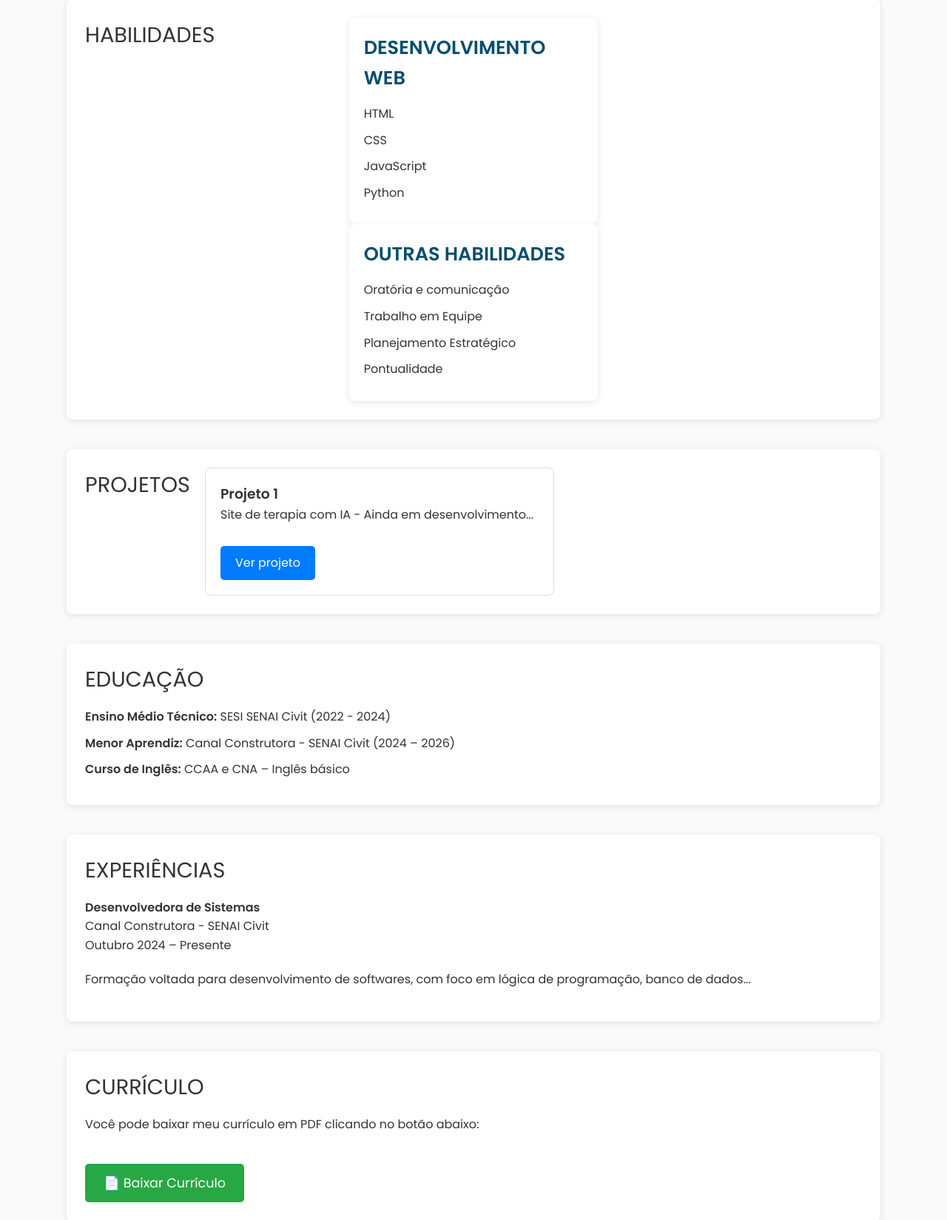
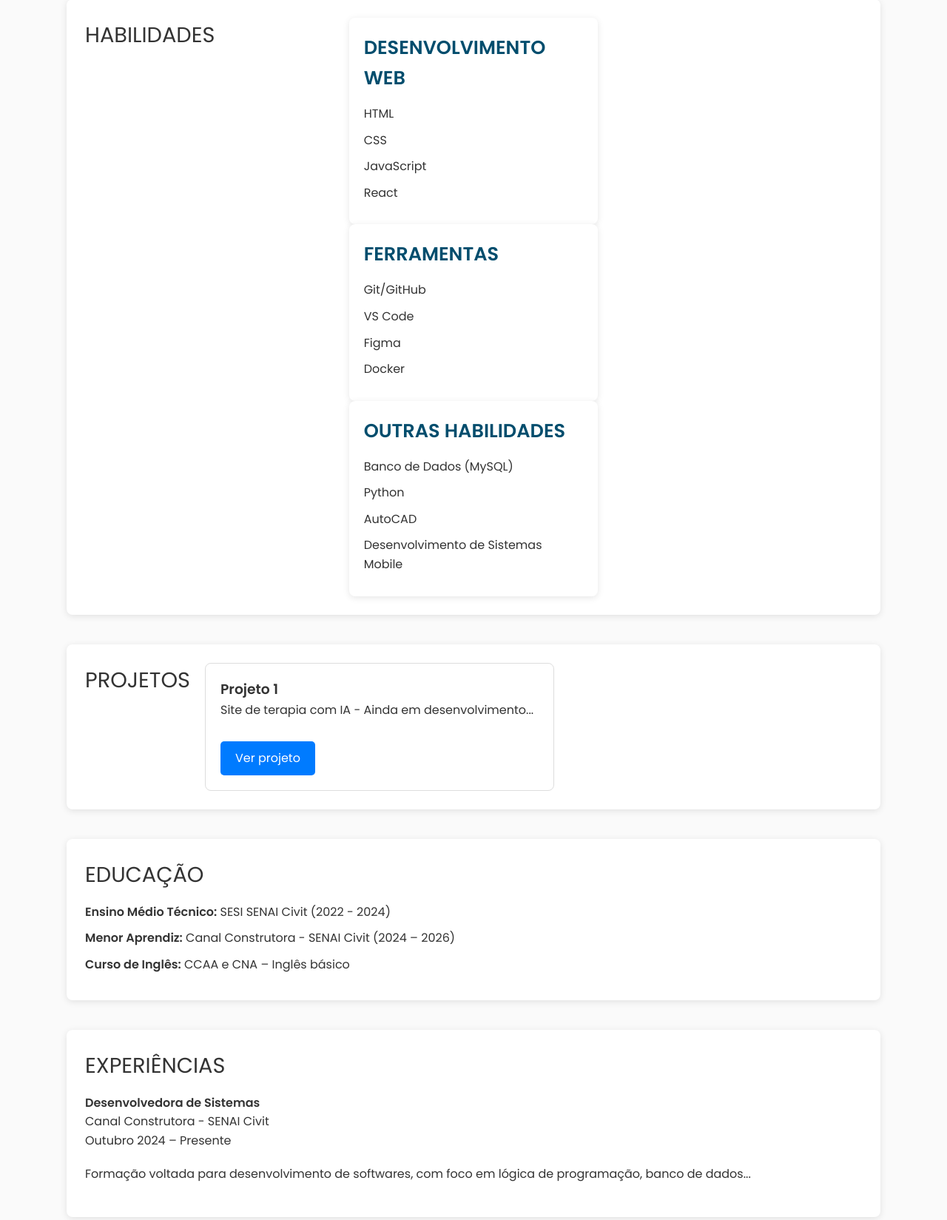
Before and after one commit to sunnybeatriz/portfolio, a Flask app: page / in a window 1280 px wide. Shown: the part 569-2218 px from the top of the page at 74% size. Run offline with Flask 3, Linux system fonts and the light colour scheme.

Commit message:
Update index.html

```diff
--- a/templates/index.html
+++ b/templates/index.html
@@ -29,16 +29,25 @@
                         <li>HTML</li>
                         <li>CSS</li>
                         <li>JavaScript</li>
-                        <li>Python</li>
+                        <li>React</li>
+                    </ul>
+                </div>
+                <div class="skill">
+                    <h3>Ferramentas</h3>
+                    <ul>
+                        <li>Git/GitHub</li>
+                        <li>VS Code</li>
+                        <li>Figma</li>
+                        <li>Docker</li>
                     </ul>
                 </div>
                 <div class="skill">
                     <h3>Outras Habilidades</h3>
                     <ul>
-                        <li>Oratória e comunicação</li>
-                        <li>Trabalho em Equipe</li>
-                        <li>Planejamento Estratégico</li>
-                        <li>Pontualidade</li>
+                        <li>Banco de Dados (MySQL)</li>
+                        <li>Python</li>
+                        <li>AutoCAD</li>
+                        <li>Desenvolvimento de Sistemas Mobile</li>
                     </ul>
                 </div>
             </div>
```
